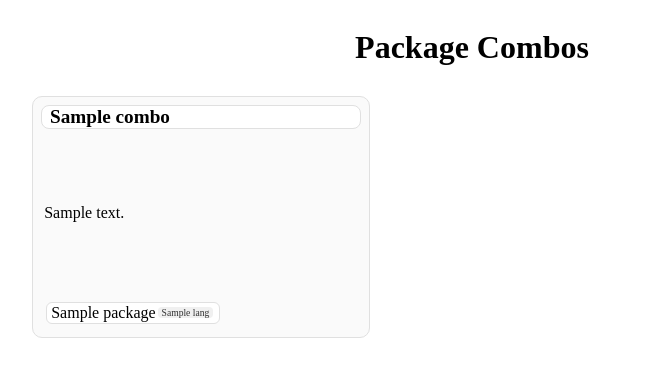
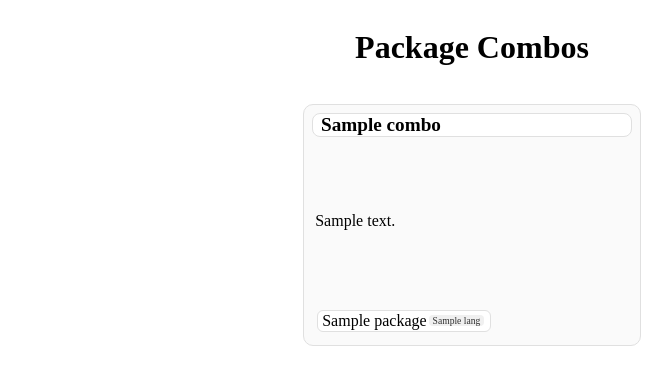
Before and after one commit to misebox/django_testing_examples, a Django app: template packages/templates/packages/combo_page.html in a window 1280 px wide. Shown: the top 385 px of the page, without its empty margins (168-840 px from the left). Run offline with Django 3.2, Linux system fonts and the light colour scheme; the template is opened without the code that fills it: most values are stand-ins (such as "Sample title", 1, 10 or a date in 2020).

Commit message:
Adjust stylesheet

```diff
--- a/packages/static/packages/style.css
+++ b/packages/static/packages/style.css
@@ -12,7 +12,7 @@
     display: flex;
     flex-direction: row;
     flex-wrap: wrap;
-    justify-content: flex-start;
+    justify-content: center;
 
     width: 70vw;
 }
@@ -29,7 +29,7 @@
     background-color: #FAFAFA;
     border-radius: 10px;
     padding: 0.5rem;
-    margin: 0.5rem;
+    margin: 1rem;
 }
 .package-combo > .name {
     background-color: white;
```
